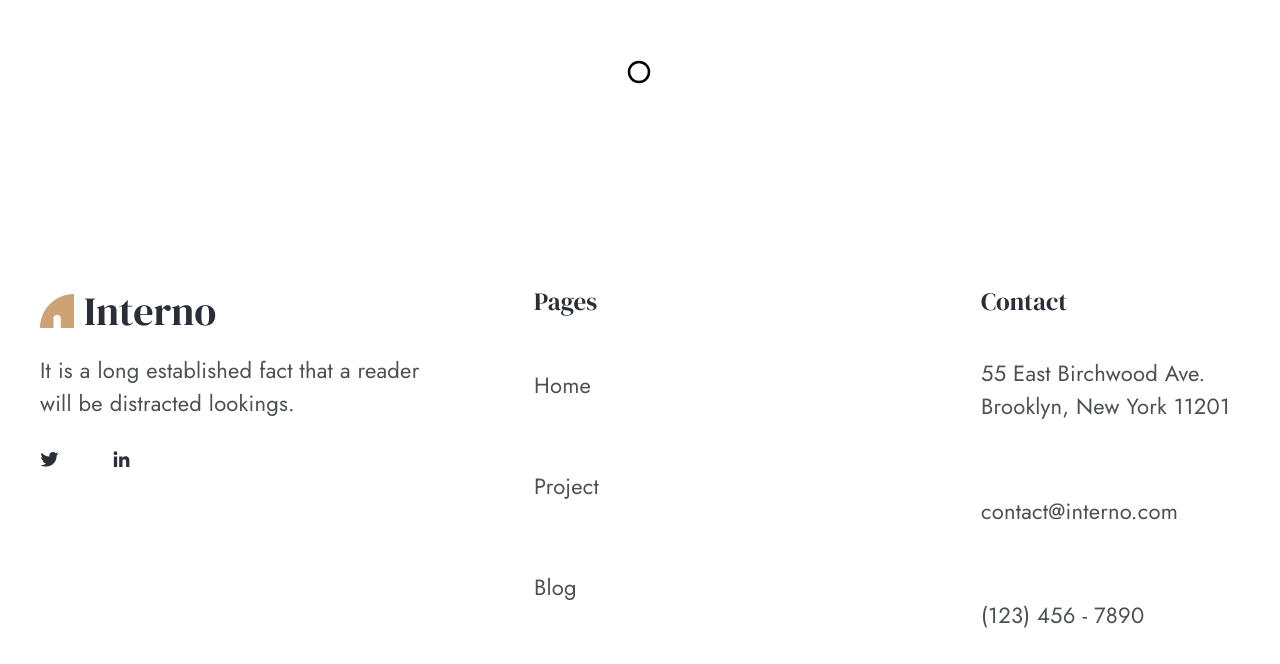
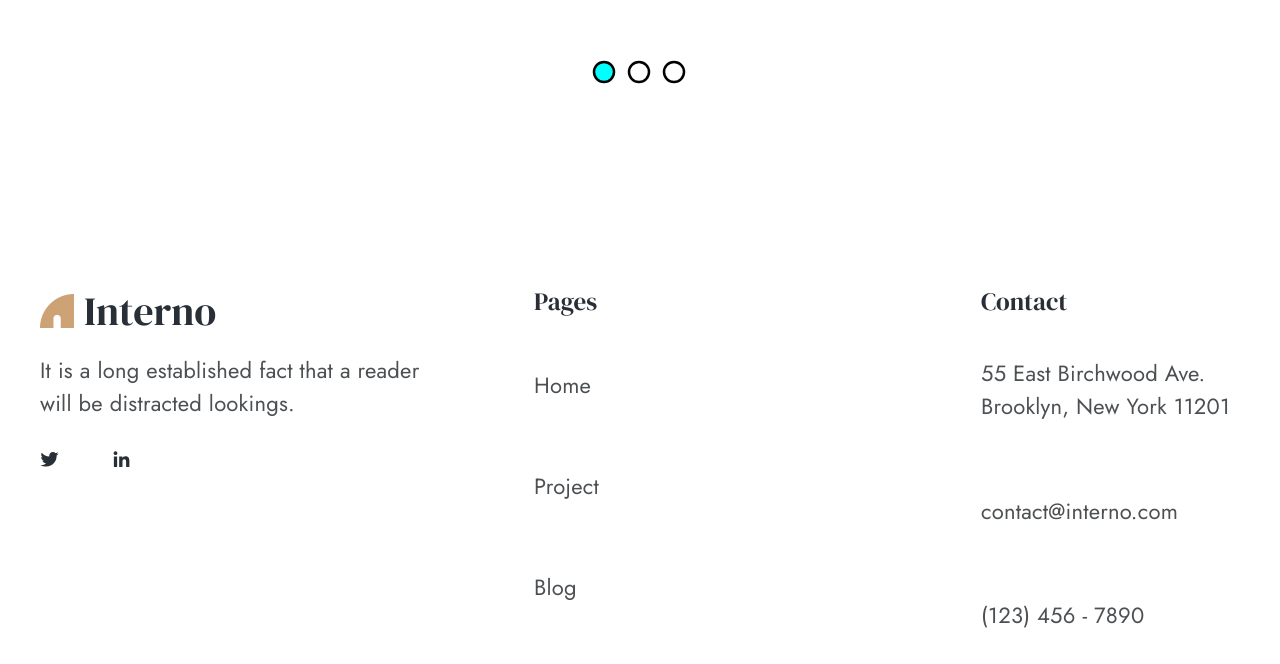
Before and after one commit to zolonoid/vue_website, a Vue app: page /project_details in a window 1280 px wide. Shown: the part 1994-2658 px from the top of the page. Built offline with nearby package versions, Linux system fonts and the light colour scheme.

Commit message:
completed

```diff
--- a/src/components/SliderComp.vue
+++ b/src/components/SliderComp.vue
@@ -2,6 +2,10 @@
     <div class="slider">
         <div class="slider__img"></div>
         <div class="slider__pngwing">
+            <div v-for="(img, i) in imgs" :key="i"
+                 class="slider__pngwing-item"
+                 :class="{ 'slider__pngwing-item_selected': img.selected }"
+                 @click="selectImage(i)">
                 <svg width="26" height="26" xmlns="http://www.w3.org/2000/svg">
                     <g>
                         <title>background</title>
@@ -17,11 +21,28 @@
                 </svg>
             </div>
         </div>
+    </div>
 </template>
 
 <script>
 export default {
-
+    props: {
+        images: Array
+    },
+    data() {
+        return {
+            imgs: this.images.map((v, i) => {
+                return { img: v, selected: i === 0 };
+            })
+        };
+    },
+    methods: {
+        selectImage(index) {
+            this.imgs = this.imgs.map((e, i) => {
+                return { img: e.img, selected: i === index }
+            });
+        }
+    },
 }
 </script>
 
@@ -44,6 +65,17 @@ export default {
     &__pngwing {
         display: flex;
         gap: 9px;
+
+        &-item {
+            width: 26px;
+            height: 26px;
+
+            &_selected {
+                & svg ellipse {
+                    fill: aqua;
+                }
+            }
+        }
     }
 }
 </style>
--- a/src/views/ProjectDetails.vue
+++ b/src/views/ProjectDetails.vue
@@ -12,7 +12,7 @@
             </p>
         </div>
         <div class="project-details__slider">
-            <SliderComp></SliderComp>
+            <SliderComp :images="images"></SliderComp>
         </div>
     </div>
 </template>
```
Lines whose indentation alone changed are shown as unchanged.
